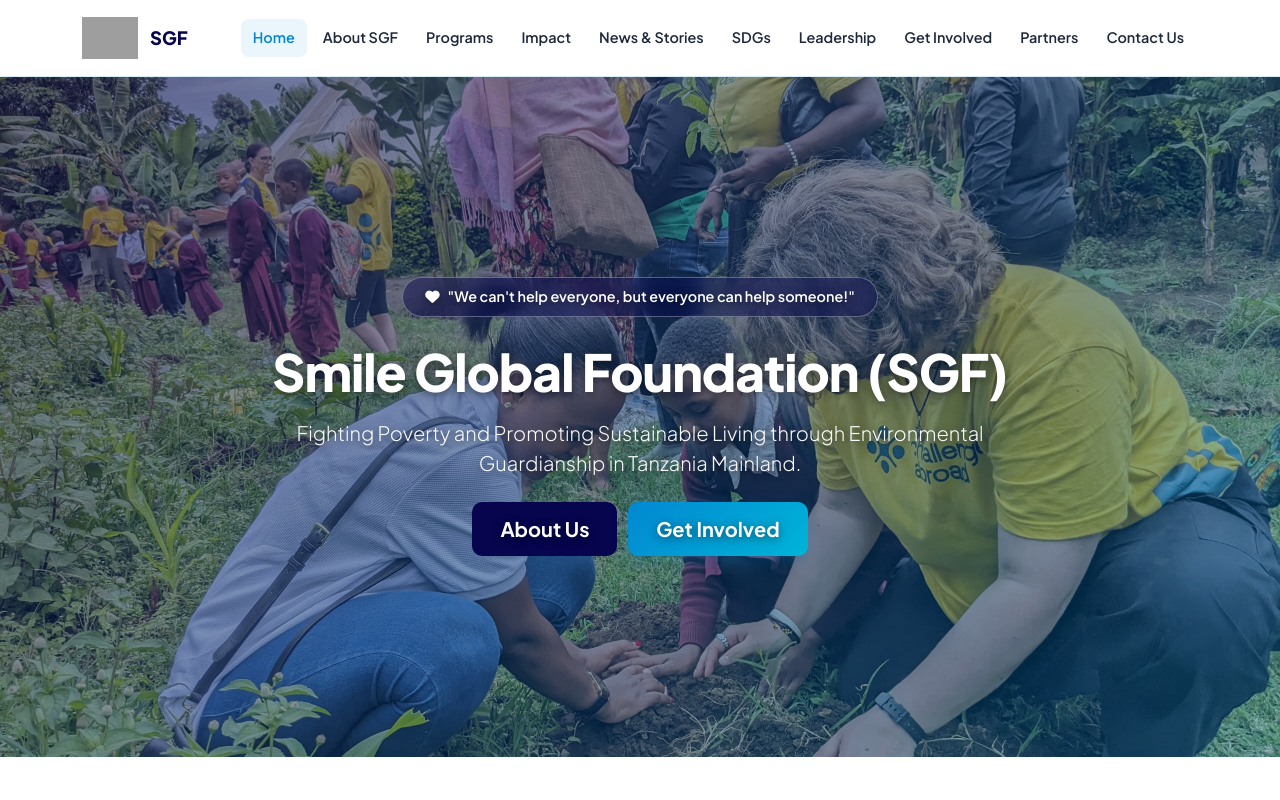
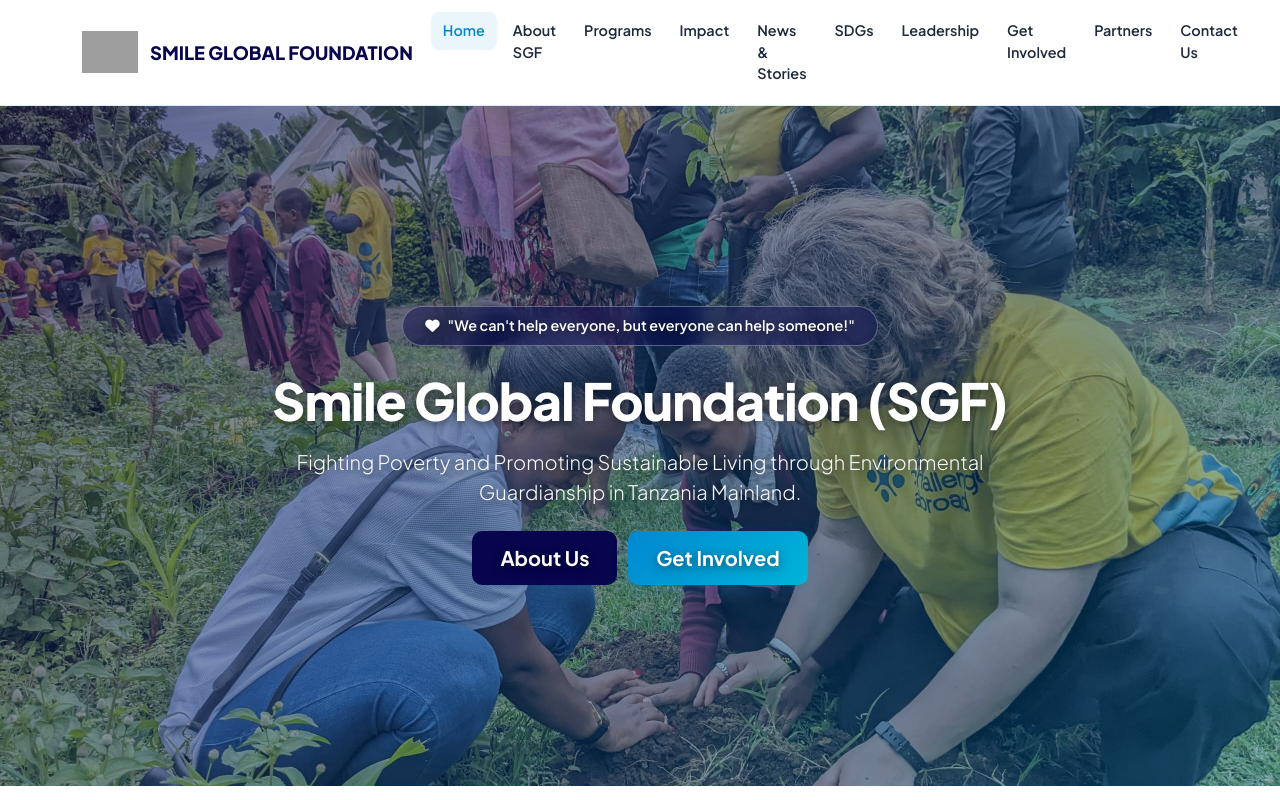
Before and after one commit to Rs-msokote/sgf.tz, a plain HTML site: page index.html in a window 1280 px wide. Shown: the top 800 px of the page. Drawn offline with nearby package versions, Linux system fonts and the light colour scheme; grey boxes are pictures that could not be loaded.

Commit message:
Update navbar brand name to 'SMILE GLOBAL FOUNDATION'

```diff
--- a/index.html
+++ b/index.html
@@ -485,7 +485,7 @@
     <div class="container">
         <a class="navbar-brand" href="#home">
             <img src="profile/logo.png" alt="SGF Logo" onerror="this.src='https://via.placeholder.com/45?text=SGF'">
-            <span>SGF</span>
+            <span>SMILE GLOBAL FOUNDATION</span>
         </a>
         <button class="navbar-toggler" type="button" data-bs-toggle="collapse" data-bs-target="#navbarNav">
             <span class="navbar-toggler-icon"></span>
```
